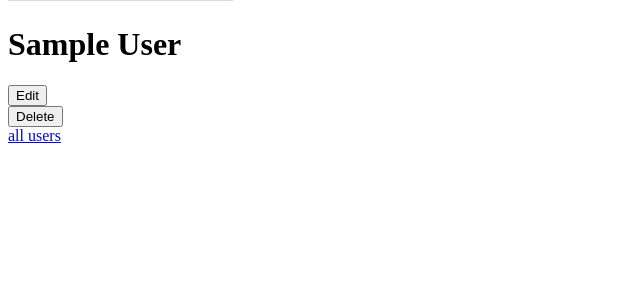
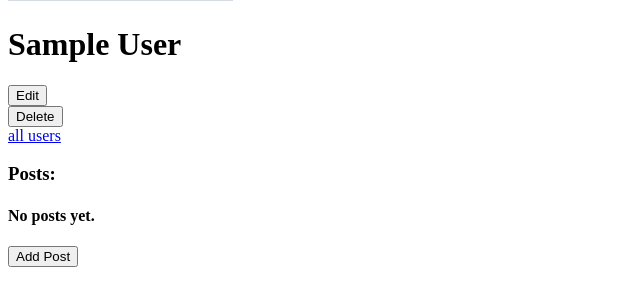
Before and after one commit to benlemus/SQL_User_Form, a Flask app: page /users/1 in a window 1280 px wide. Shown: the part 176-482 px from the top of the page, without its empty margins (0-640 px from the left). Run offline with Flask 3, Linux system fonts and the light colour scheme; tables that the repository leaves empty hold one stand-in row (values such as "Sample post"); grey boxes marked "Sample" are stand-in pictures.

Commit message:
added add post and sends post to db

```diff
--- a/app.py
+++ b/app.py
@@ -1,7 +1,7 @@
 """Blogly application."""
 
 from flask import Flask, render_template, redirect, request
-from models import db, connect_db, User
+from models import db, connect_db, User, Post
 
 app = Flask(__name__)
 
@@ -27,6 +27,7 @@
     users = User.order_by_name()
     return render_template('users.html', users=users)
 
+# TODO: SHOW POSTS(ANCHORS)
 @app.route('/users/<int:user_id>')
 def user_details(user_id):
     currentUser = User.query.get_or_404(user_id)
@@ -71,3 +72,27 @@
     db.session.commit()
 
     return redirect(f'/users/{user_id}')
+
+@app.route('/user/<int:user_id>/posts/new')
+def new_post(user_id):
+    return render_template('add_post.html', user_id=user_id)
+
+@app.route('/user/<int:user_id>/posts/new', methods=['POST'])
+def handle_form(user_id):
+    if request.method == 'POST':
+        post_title = request.form['title']
+        post_content = request.form['content']
+
+        # title, content, user_id
+        new_post = Post(title=post_title, content=post_content, user_id=user_id)
+        db.session.add(new_post)
+        db.session.commit()
+
+        return redirect(f'/posts/{new_post.id}')
+    return redirect(f'/users/{user_id}')
+
+@app.route('/posts/<int:post_id>')
+def post_details(post_id):
+    cur_post = Post.query.get_or_404(post_id)
+    cur_user = User.query.get_or_404(cur_post.user_id)
+    return render_template('post_details.html', post=cur_post, user=cur_user)
--- a/models.py
+++ b/models.py
@@ -1,14 +1,11 @@
 from flask_sqlalchemy import SQLAlchemy
+from datetime import datetime
 
 db = SQLAlchemy()
 
 def connect_db(app):
     db.app = app
     db.init_app(app)
-
-    with app.app_context():
-        db.create_all()
-
 
 class User(db.Model):
     __tablename__ = 'users'
@@ -41,8 +38,8 @@
 
     content = db.Column(db.Text)
 
-    # db.Time? timestamp?
-    created_at = db.Column(db.Text)
+    created_at = db.Column(db.DateTime, default=datetime.now)
 
-    # references user id
-    user_id = db.Column(db.Integer, unique=True)
+    user_id = db.Column(db.Integer, db.ForeignKey('users.id'), nullable=False)
+
+    user = db.relationship('User', backref='posts')
--- a/seed.py
+++ b/seed.py
@@ -20,3 +20,5 @@
     db.session.add(mojo)
     db.session.add(kori)
     db.session.commit()
+
+    post1 = Post()
--- /dev/null
+++ b/templates/post_details.html
@@ -0,0 +1,6 @@
+{% extends 'base.html' %} {% block content %}
+<h1>{{post.title}}</h1>
+<p>{{post.content}}</p>
+
+<h4><i>by {{user.full_name}}</i></h4>
+{% endblock %}
--- a/templates/user_details.html
+++ b/templates/user_details.html
@@ -16,4 +16,21 @@
 <div id="all_user_anchor_container">
   <a href="/users">all users</a>
 </div>
+
+<div id="postsContainer">
+  <h3>Posts:</h3>
+  {% if posts %}
+  <ul id="postsList">
+    {% for post in posts %}
+    <li><a href="/post_details">{{post}}</a></li>
+    {% endfor %}
+  </ul>
+  {% else %}
+  <h4>No posts yet.</h4>
+  {% endif %}
+
+  <form action="/user/{{user.id}}/posts/new">
+    <button>Add Post</button>
+  </form>
+</div>
 {% endblock %}
--- a/test_flask.py
+++ b/test_flask.py
@@ -1,11 +1,11 @@
 from unittest import TestCase
+from flask import Flask
 
 from models import db, User
 from app import app
 
 app.config['SQLALCHEMY_DATABASE_URI'] = 'postgresql:///blogly_db_test'
 app.config['SQLALCHEMY_ECHO'] = False
-
 
 with app.app_context():
     db.drop_all()
@@ -14,6 +14,7 @@
 class FlaskTestCase(TestCase):
     def setUp(self):
         with app.app_context():
+            db.session.rollback()
             User.query.delete()
             db.session.commit()
 
```
Also changed, not shown: templates/add_post.html (added, +16 -0 lines).
